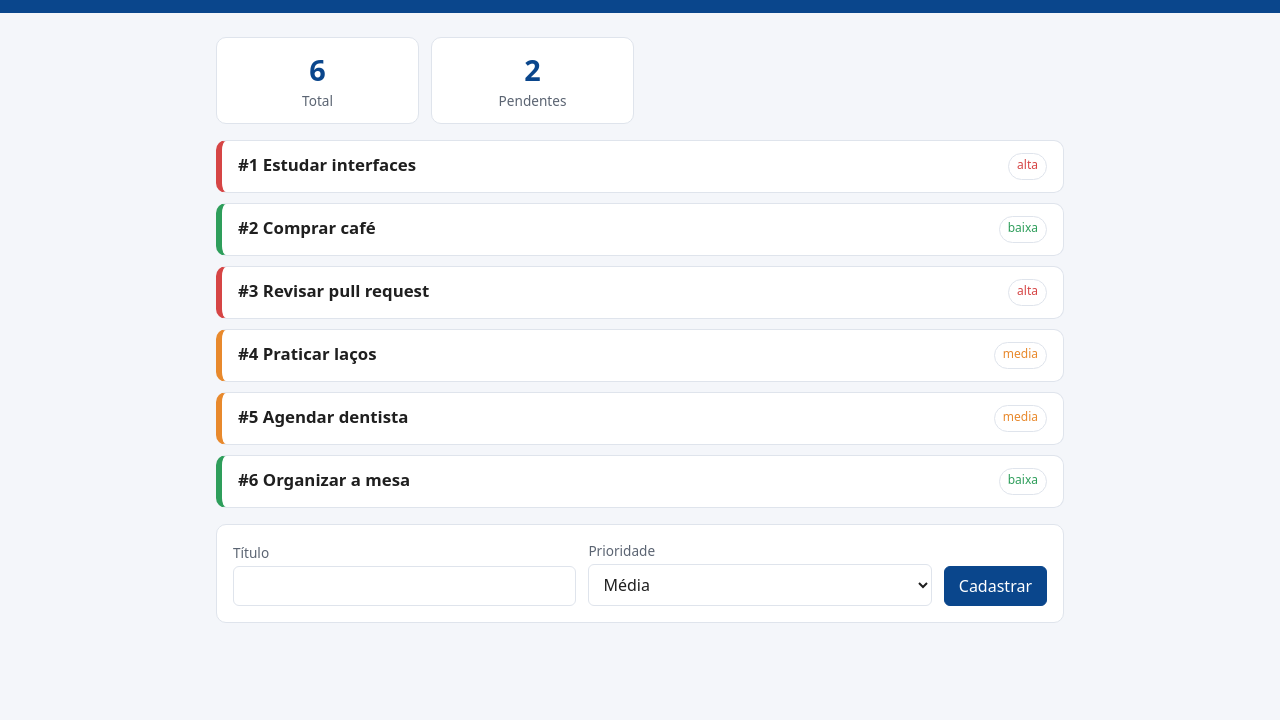
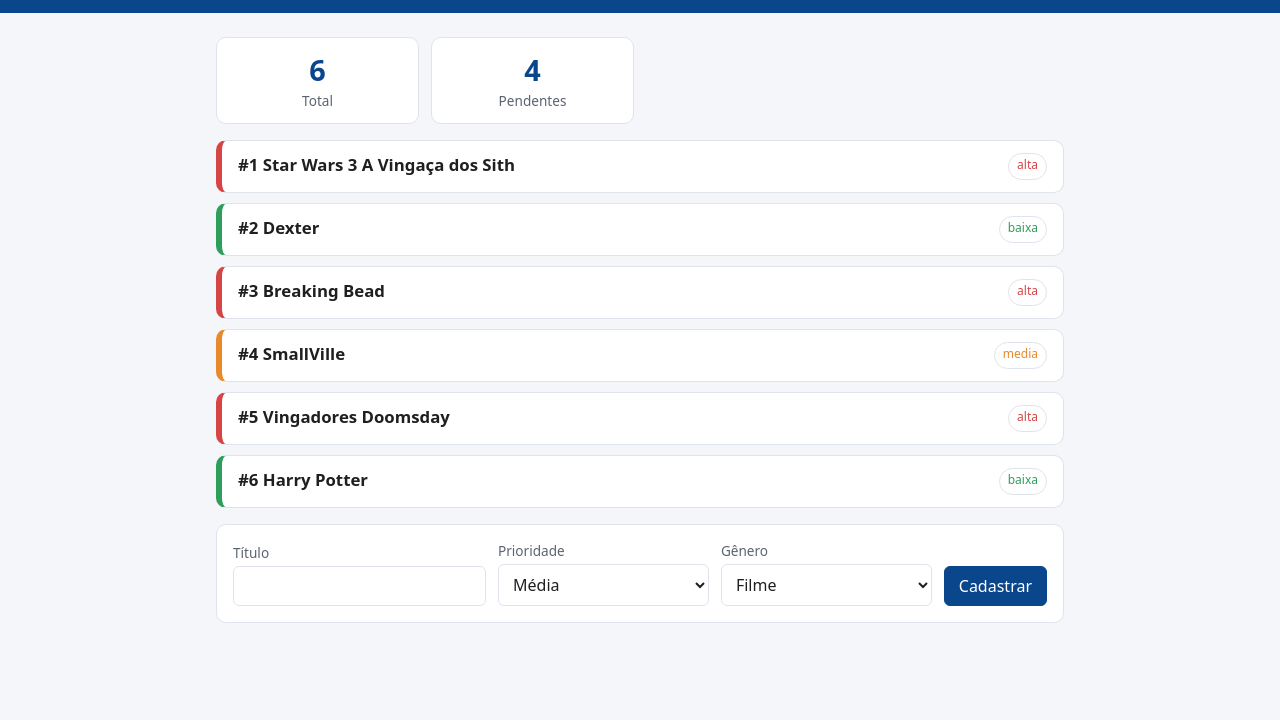
Before and after one commit to Acioli01/Projeto_Type, a website built with Vite: page index.html in a window 1280 px wide. Shown: the part 80-800 px from the top of the page. Built offline with nearby package versions, Linux system fonts and the light colour scheme.

Commit message:
Adicionado Genero e Titulos

```diff
--- a/index.html
+++ b/index.html
@@ -37,6 +37,13 @@
         <option value="alta">Alta</option>
       </select>
     </div>
+    <div class="campo">
+      <label class="campo__rotulo" for="genero">Gênero</label>
+      <select class="campo__selecao" id="genero">
+        <option value="Filme">Filme</option>
+        <option value="Série">Série</option>
+      </select>
+    </div>
     <button class="botao botao--primario" type="submit">Cadastrar</button>
     </form>
     <p class="campo__erro" id="erro" role="alert"></p>
--- a/package.json
+++ b/package.json
@@ -1,5 +1,5 @@
 {
-  "name": "taskflow_aula1_arquivos_iniciais",
+  "name": "Projeto_Type",
   "version": "1.0.0",
   "description": "",
   "main": "index.js",
@@ -11,7 +11,7 @@
   "keywords": [],
   "author": "",
   "license": "ISC",
-  "type": "commonjs",
+  "type": "module",
   "devDependencies": {
     "typescript": "^7.0.2",
     "vite": "^8.3.5"
--- a/src/dados.ts
+++ b/src/dados.ts
@@ -1,27 +1,27 @@
 import type { Tarefa } from "./tipos";
 export const tarefas: Tarefa[] = [
     {
-        id: 1, titulo: "Estudar interfaces", prioridade: "alta", status: "quero ver",
+        id: 1, titulo: "Star Wars 3 A Vingaça dos Sith", prioridade: "alta", status: "quero ver", genero: "Filme",
         tags: ["estudo", "ts"], criadaEm: new Date()
     },
     {
-        id: 2, titulo: "Comprar café", prioridade: "baixa", status: "quero ver",
+        id: 2, titulo: "Dexter", prioridade: "baixa", status: "assisti", genero: "Série",
         tags: ["casa"], criadaEm: new Date()
     },
     {
-        id: 3, titulo: "Revisar pull request", descricao: "PR #42", prioridade: "alta",
-        status: "assisti", tags: ["trabalho"], criadaEm: new Date()
+        id: 3, titulo: "Breaking Bead", descricao: "PR #42", prioridade: "alta", genero: "Série",
+        status: "quero ver", tags: ["trabalho"], criadaEm: new Date()
     },
     {
-        id: 4, titulo: "Praticar laços", prioridade: "media", status: "assistindo",
+        id: 4, titulo: "SmallVille", prioridade: "media", status: "quero ver", genero: "Série",
         tags: ["estudo", "ts"], criadaEm: new Date()
     },
     {
-        id: 5, titulo: "Agendar dentista", prioridade: "media", status: "assistindo",
+        id: 5, titulo: "Vingadores Doomsday", prioridade: "alta", status: "quero ver", genero: "Filme",
         tags: ["saude"], criadaEm: new Date()
     },
     {
-        id: 6, titulo: "Organizar a mesa", prioridade: "baixa", status: "assisti",
+        id: 6, titulo: "Harry Potter", prioridade: "baixa", status: "assisti",genero: "Filme",
         tags: ["casa"], criadaEm: new Date()
     },
 ];
--- a/src/main.ts
+++ b/src/main.ts
@@ -1,12 +1,16 @@
 import { campo, elemento, selecao } from "./dom";
 import { tarefas } from "./dados";
-import type { Prioridade, Tarefa } from "./tipos";
+import type { Genero, Prioridade, Tarefa } from "./tipos";
 import { adicionarTarefa, transformar } from "./servicos";
-elemento("nome-do-sistema").textContent = "TaskFlow";
+elemento("nome-do-sistema").textContent = "Filmes e Séries";
 elemento("versao").textContent = "v0.2.0";
 elemento("data-de-hoje").textContent = new Date().toLocaleDateString("pt-BR");
+
+
 // O estado do programa: a lista que está valendo agora
+
 const lista: Tarefa[] = [...tarefas];
+
 // Uma tarefa vira um <li> pronto para a tela
 function criarItem(tarefa: Tarefa): HTMLLIElement {
     const item = document.createElement("li");
@@ -20,6 +24,8 @@
     item.append(titulo, etiqueta);
     return item;
 }
+
+
 // A função que desenha a tela inteira a partir da lista
 function desenhar(): void {
     const itens = transformar(lista, criarItem); // a SUA função de alta ordem
@@ -32,6 +38,7 @@
     }
     elemento("total").textContent = String(lista.length);
     elemento("pendentes").textContent = String(pendentes);
+
 }
 // O formulário: a função abaixo é um CALLBACK — quem a chama é o navegador
 elemento("formulario").addEventListener("submit", (evento) => {
@@ -41,8 +48,10 @@
         adicionarTarefa(lista, {
             titulo: campo("titulo").value.trim(),
             prioridade: selecao("prioridade").value as Prioridade,
+            genero: selecao("genero").value as Genero,
             tags: [],
         });
+
         campo("titulo").value = "";
         desenhar(); // mudou a lista? desenhe de novo
     } catch (erro) {
@@ -51,4 +60,4 @@
         }
     }
 });
-desenhar ();
+desenhar();
--- a/src/tipos.ts
+++ b/src/tipos.ts
@@ -1,9 +1,11 @@
 export type Prioridade = "baixa" | "media" | "alta";
+export type Genero = "Filme" | "Série";
 export type Status = "quero ver" | "assistindo" | "assisti";
 export interface Tarefa {
     readonly id: number;
     titulo: string;
     descricao?: string;
+    genero: Genero;
     prioridade: Prioridade;
     status: Status;
     tags: string[];
```
Also changed, not shown: 1 other file.
